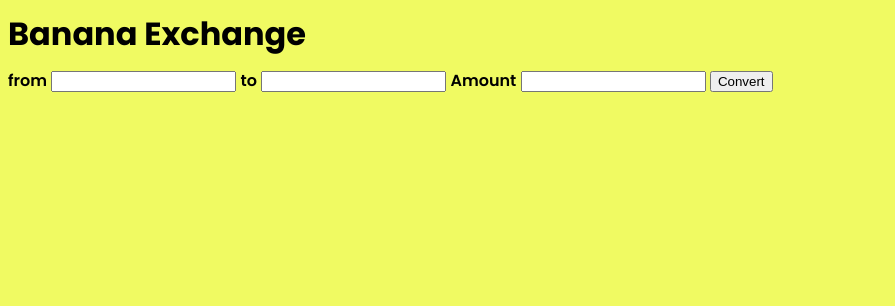
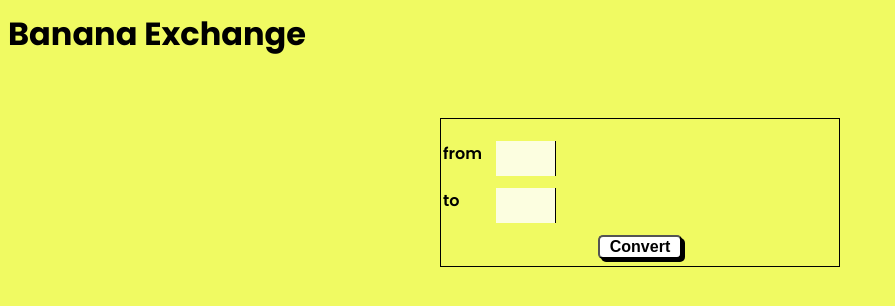
Before and after one commit to Bright-Portfolio/BananaExchange, a plain HTML site: page index.html in a window 1280 px wide. Shown: the whole page, without its empty margins (0-895 px from the left). Drawn offline with Linux system fonts and the light colour scheme; no server answers; a web font is replaced by a local one.

Commit message:
change style and add dropdown input

```diff
--- a/index.html
+++ b/index.html
@@ -9,14 +9,21 @@
   <body>
     <h1>Banana Exchange</h1>
     <form id="exForm">
-      <label for="base-cur">from</label>
-      <input type="text" id="base-cur" />
+      <div class="input-container">
+        <label for="base-cur">from</label>
+        <input type="text" id="base-cur" list="symbols-list" />
+        <datalist id="symbols-list">
+          <option value="USD"></option>
+        </datalist>
+        <!-- <input type="text" id="base-amount"> -->
+      </div>
 
-      <label for="target-cur">to</label>
-      <input type="text" id="target-cur" />
-
-      <label for="amount">Amount</label>
-      <input type="text" id="amount"/>
+      <div class="input-container">
+        <label for="target-cur">to</label>
+        <input type="text" id="target-cur" list="symbols-list" />
+      </div>
+      <!-- <label for="amount">Amount</label>
+      <input type="text" id="amount" /> -->
       <button type="submit" id="con-btn">Convert</button>
     </form>
     <div id="con-result"></div>
--- a/style.css
+++ b/style.css
@@ -17,3 +17,53 @@ h1 {
 label {
   font-weight: 600;
 }
+
+form {
+  position: relative;
+  display: flex;
+  flex-direction: column;
+  align-items: center;
+  width: 60%;
+  max-width: 400px;
+  margin: 60px auto;
+  padding: 2px;
+  border: 1px solid;
+}
+
+.input-container {
+  display: flex;
+  justify-content: flex-start;
+  flex: 1;
+  width:100%;
+  margin: 2px;
+  margin-top: 20px;
+}
+
+#base-cur, #target-cur {
+  position: absolute;
+  left: 50px;
+  width: 15%;
+  height: auto;
+  padding: 10px 2px;
+  outline: 0;
+  border: 0;
+  border-right: 1px solid;
+  margin-left: 5px;
+  background-color: rgba(255, 255, 255, 0.8);
+  text-align: center;
+}
+
+span {
+  font-weight: 600;
+}
+
+#con-btn {
+  margin:20px auto 5px;
+  padding: 1px 10px;
+  font-weight: 700;
+  font-size: 1rem;
+  border-radius: 5px;
+  background: #fff;
+  box-shadow: 3px 3px;
+  cursor: pointer;
+}
```
